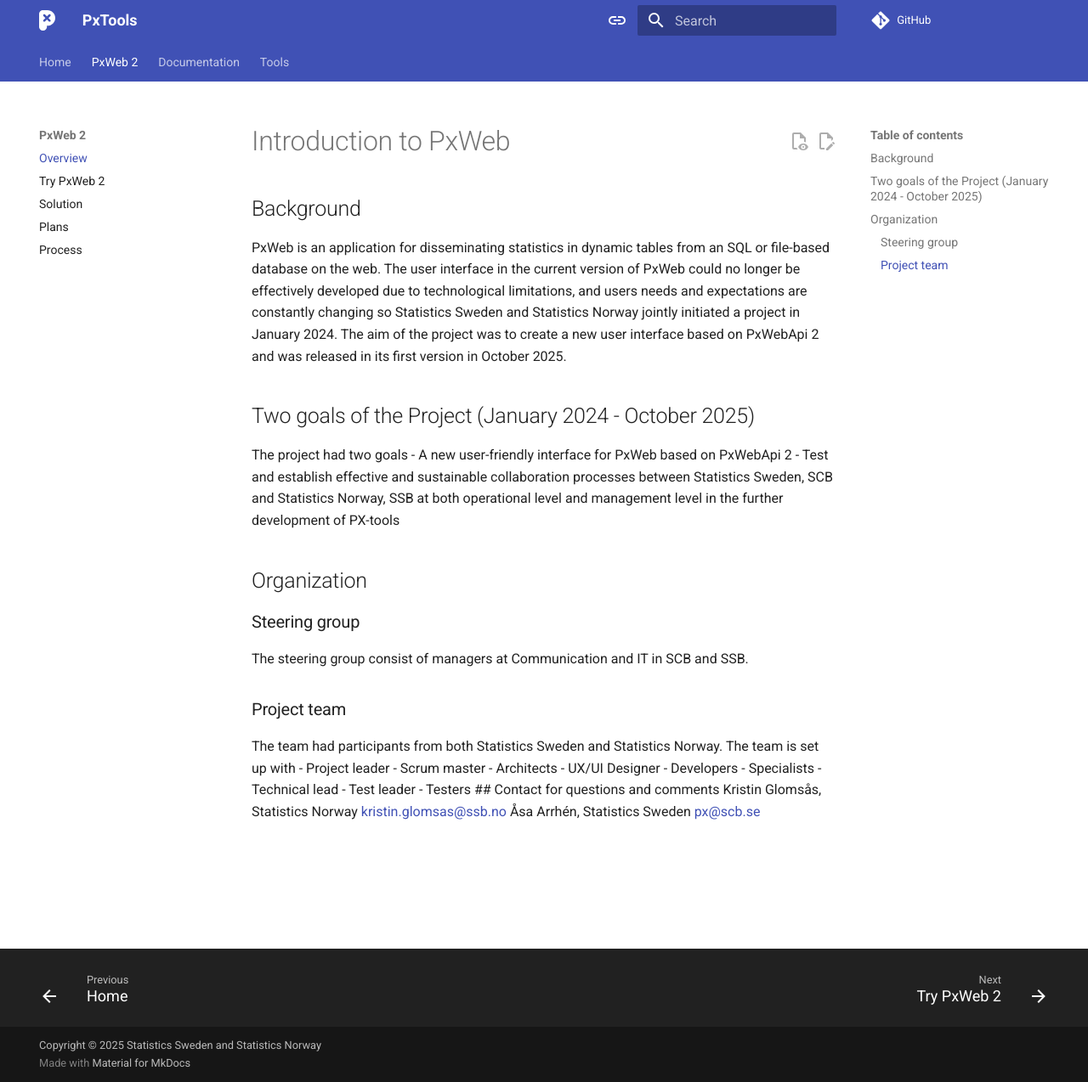
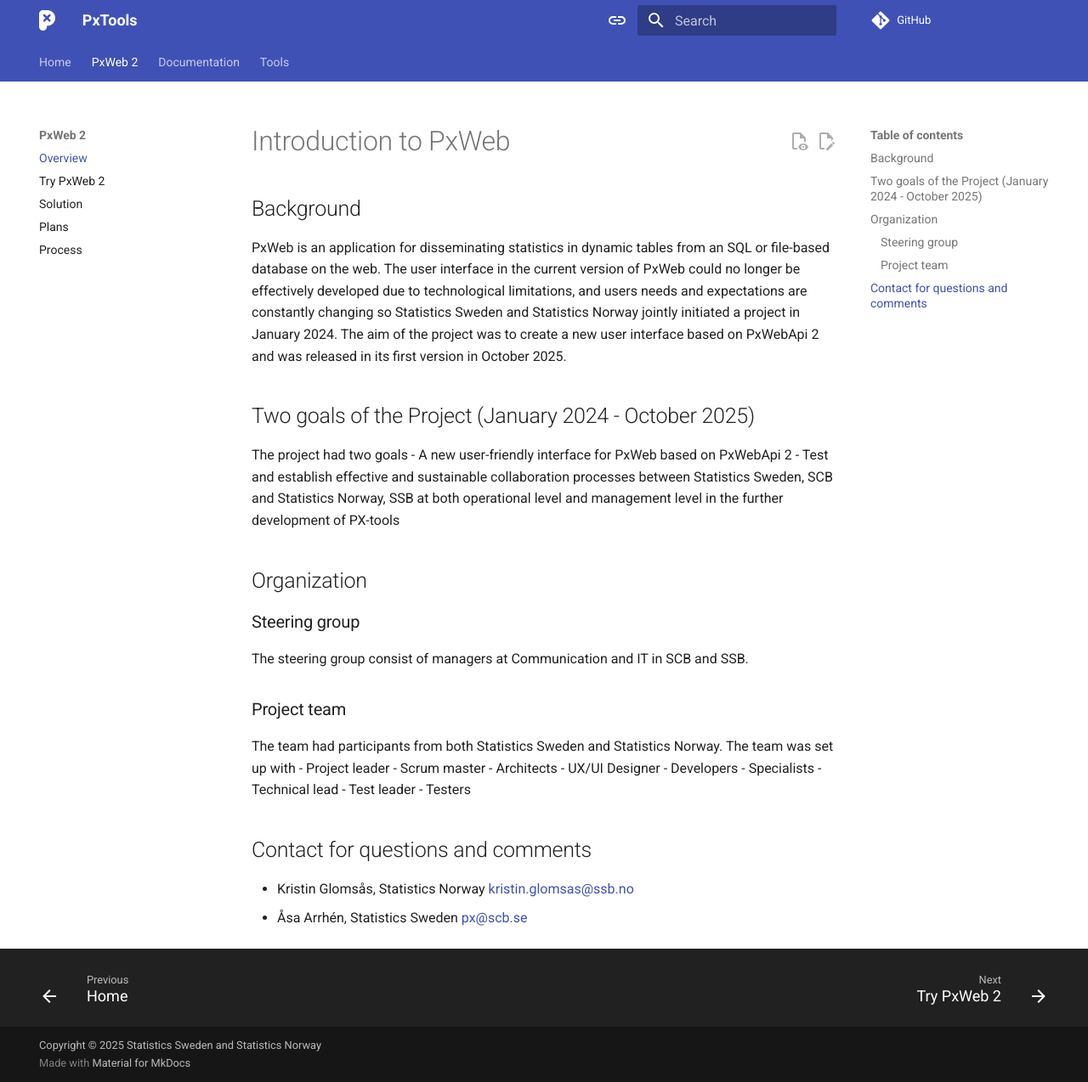
Before and after one commit to PxTools/pxtools.github.io, an MkDocs documentation site: the page built from docs/PxWeb2/project/overview.md, in a window 1280 px wide and 1274 px high. Shown: the whole window at 85% size. Built offline with MkDocs 1.6.1 and Material for MkDocs 9.7.7, drawn with Linux system fonts in a browser that asks for light colours; comment, search, counter and statistics services are not loaded.

Commit message:
Update overview.md

```diff
--- a/docs/PxWeb2/project/overview.md
+++ b/docs/PxWeb2/project/overview.md
@@ -10,7 +10,7 @@
 The steering group consist of managers at Communication and IT in SCB and SSB.
 ### Project team
 The team had participants from both Statistics Sweden and Statistics Norway.
-The team is set up with
+The team was set up with
 - Project leader
 - Scrum master
 - Architects
@@ -20,6 +20,6 @@
 - Technical lead
 - Test leader
 - Testers
-  ## Contact for questions and comments
-Kristin Glomsås, Statistics Norway [kristin.glomsas@ssb.no](mailto:kristin.glomsas@ssb.no)
-Åsa Arrhén, Statistics Sweden [px@scb.se](mailto:px@scb.se)
+## Contact for questions and comments
+- Kristin Glomsås, Statistics Norway [kristin.glomsas@ssb.no](mailto:kristin.glomsas@ssb.no)
+- Åsa Arrhén, Statistics Sweden [px@scb.se](mailto:px@scb.se)
```
